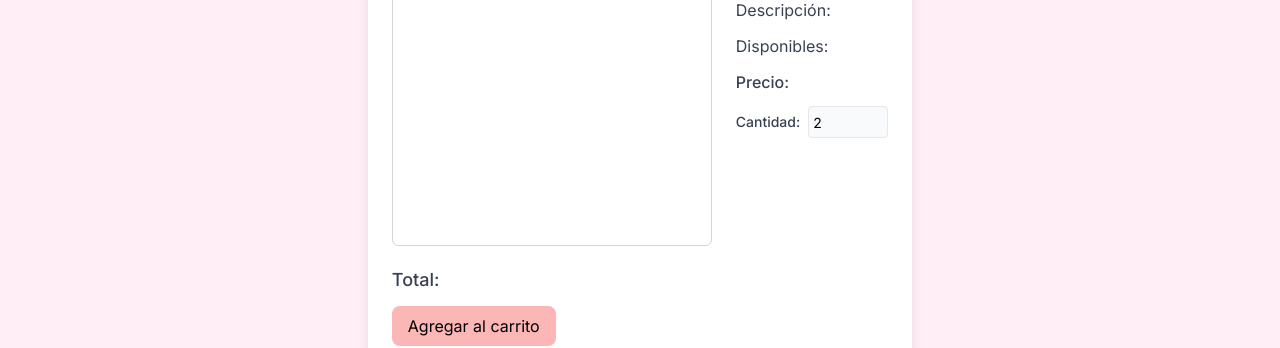
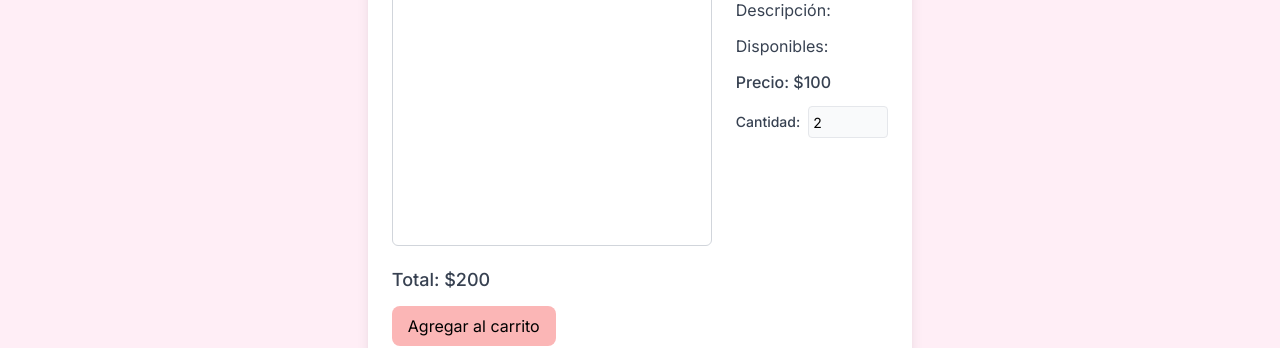
Before and after one commit to Elmono56/DuendeMaquillista, a Next.js app: page /pages/users/productDetails in a window 1280 px wide. Shown: the part 442-790 px from the top of the page. Built offline with nearby package versions, Linux system fonts and the light colour scheme.

Commit message:
feat: added response to ProductDetails

```diff
--- a/src/app/pages/users/productDetails/page.tsx
+++ b/src/app/pages/users/productDetails/page.tsx
@@ -1,7 +1,23 @@
+"use client";
+
+import { useState } from "react";
 import Link from "next/link";
 import Navbar from "@/app/components/Navbar";
 
-const ProductDetails = () => (
+const ProductDetails = () => {
+  // Suponiendo un precio fijo para el producto. Esto deberías obtenerlo de tus datos.
+  const precioProducto = 100;
+
+  const [cantidad, setCantidad] = useState(2);
+  const [total, setTotal] = useState(precioProducto * cantidad);
+
+  const handleCantidadChange = (e) => {
+    const newCantidad = Number(e.target.value); // Convertir el valor a número
+    setCantidad(newCantidad);
+    setTotal(precioProducto * newCantidad);
+  };
+
+  return (
     <div className="bg-pink-lighter min-h-screen">
       <Navbar />
       <main className="flex justify-center items-center h-screen p-5">
@@ -20,7 +36,9 @@ const ProductDetails = () => (
               <label className="text-gray-700">Subcategoría:</label>
               <label className="text-gray-700">Descripción:</label>
               <label className="text-gray-700">Disponibles:</label>
-            <label className="text-gray-700 font-medium">Precio:</label>
+              <label className="text-gray-700 font-medium">
+                Precio: ${precioProducto}
+              </label>
               <div className="flex items-center space-x-2 mt-3">
                 <label className="text-sm font-medium text-gray-700">
                   Cantidad:
@@ -29,7 +47,8 @@ const ProductDetails = () => (
                   type="number"
                   id="cantidad"
                   className="w-20 h-8 p-1 text-sm border rounded bg-gray-50 focus:border-blue-500"
-                value="2"
+                  value={cantidad}
+                  onChange={handleCantidadChange}
                 />
               </div>
             </div>
@@ -37,7 +56,7 @@ const ProductDetails = () => (
 
           <div className="mt-5">
             <label className="text-lg font-medium text-gray-700 block mb-3">
-            Total:
+              Total: ${total}
             </label>
             <Link href="/pages/users/shoppingCart">
               <button className="boton-global">Agregar al carrito</button>
@@ -47,5 +66,6 @@ const ProductDetails = () => (
       </main>
     </div>
   );
+};
 
 export default ProductDetails;
```
Lines whose indentation alone changed are shown as unchanged.
